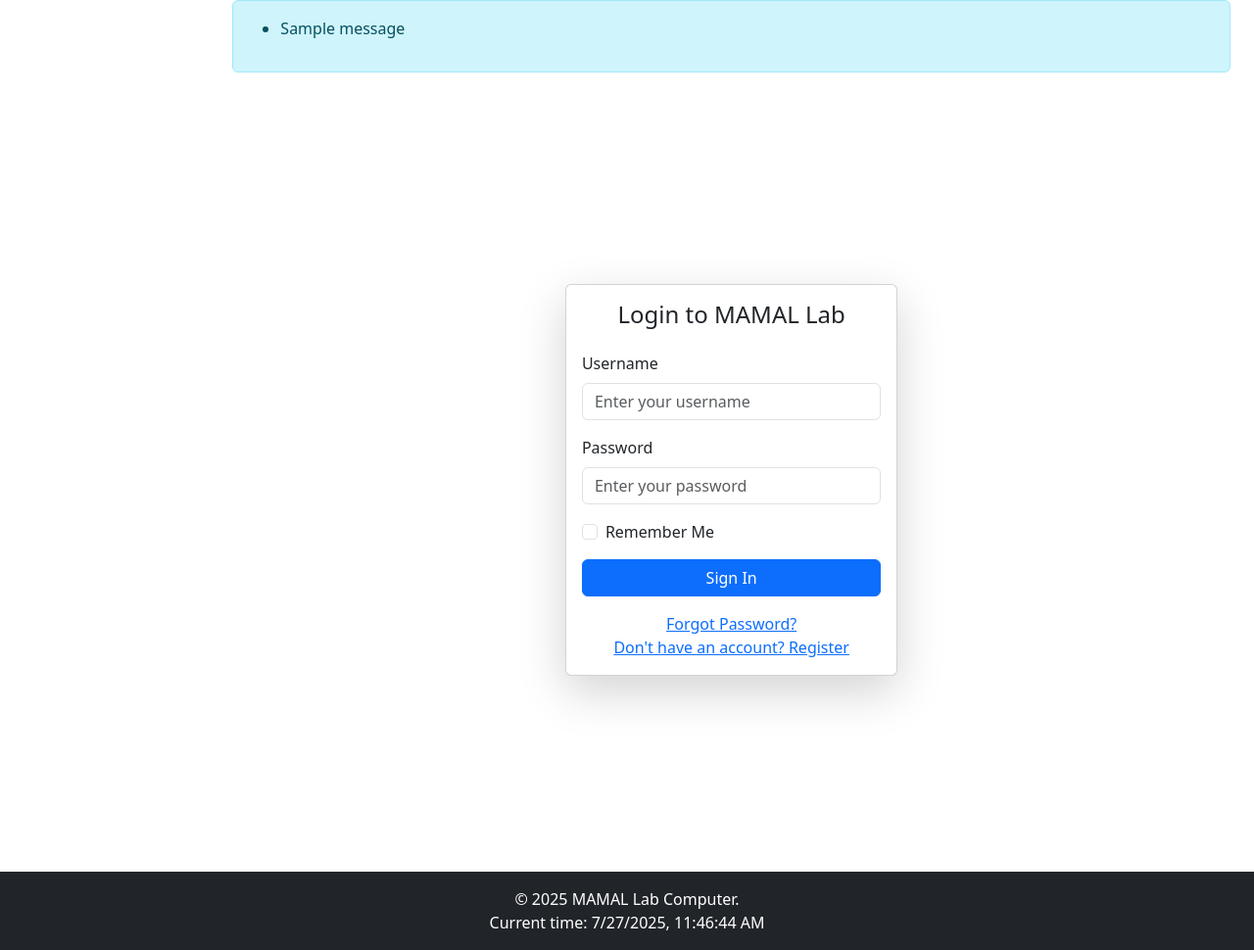
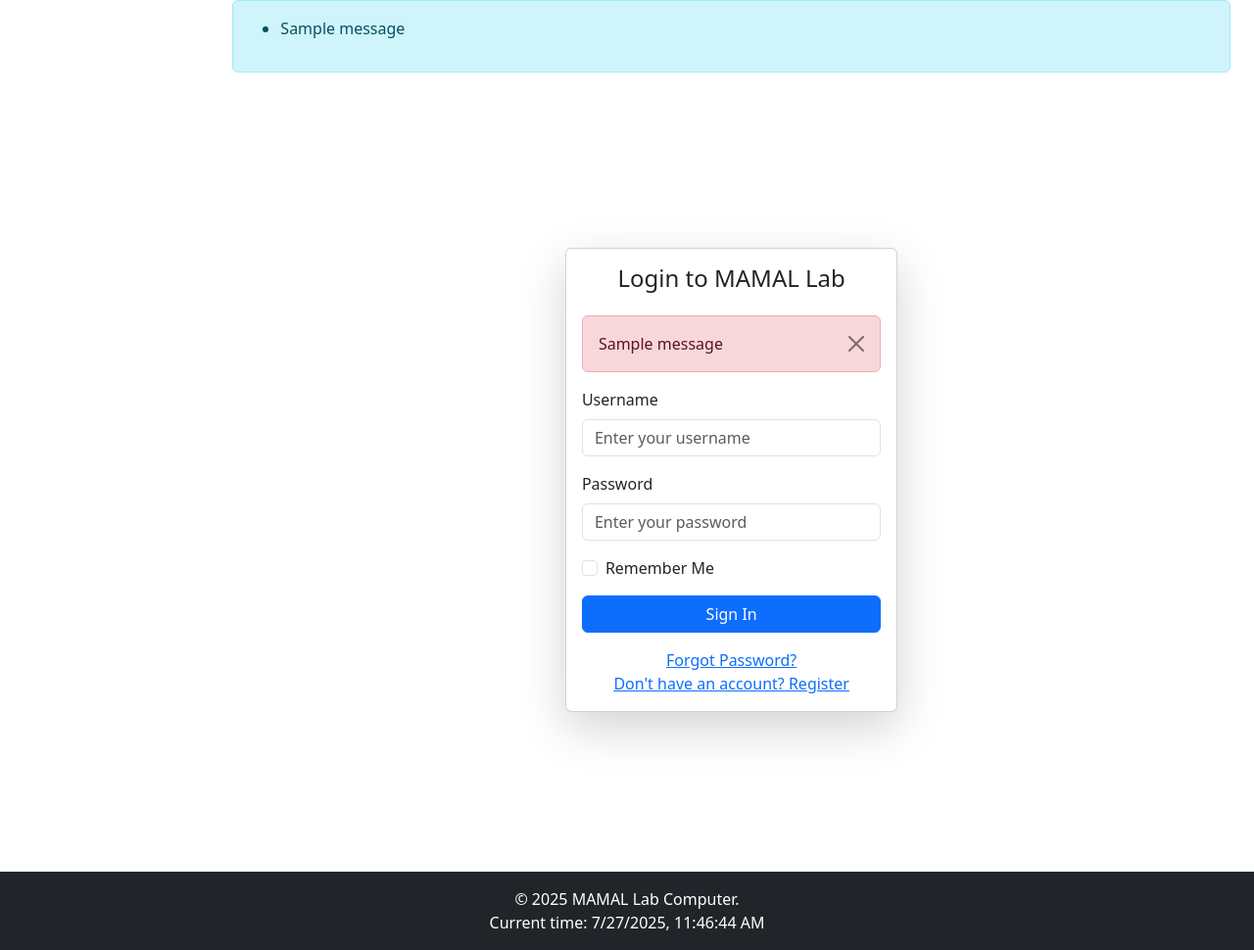
Before and after one commit to Nyakwar-Orera/mamal-inventory-system, a Flask app: page /auth/login in a window 1280 px wide. Shown: the part 56-1026 px from the top of the page at 98% size. Run offline with Flask 3, Linux system fonts and the light colour scheme; tables that the repository leaves empty hold one stand-in row (values such as "Sample post"); one stand-in notice (Sample message) is shown.

Commit message:
Update login.html

```diff
--- a/app/templates/auth/login.html
+++ b/app/templates/auth/login.html
@@ -3,11 +3,21 @@
 {% block title %}Login - MAMAL Lab{% endblock %}
 
 {% block content %}
-<div class="d-flex justify-content-center align-items-center" style="height: 100vh;">
+<div class="d-flex justify-content-center align-items-center vh-100">
   <div class="col-md-6 col-lg-4">
     <div class="card shadow-lg">
       <div class="card-body">
+
         <h4 class="card-title text-center mb-4">Login to MAMAL Lab</h4>
+
+        {% with messages = get_flashed_messages(category_filter=["auth_error"]) %}
+          {% if messages %}
+            <div class="alert alert-danger alert-dismissible fade show" role="alert">
+              {{ messages[0] }}
+              <button type="button" class="btn-close" data-bs-dismiss="alert" aria-label="Close"></button>
+            </div>
+          {% endif %}
+        {% endwith %}
 
         <form method="POST" action="{{ url_for('auth.login') }}">
           {{ form.hidden_tag() }}
@@ -36,6 +46,7 @@
             <a href="{{ url_for('auth.register') }}">Don't have an account? Register</a>
           </div>
         </form>
+
       </div>
     </div>
   </div>
```
Lines whose indentation alone changed are shown as unchanged.
